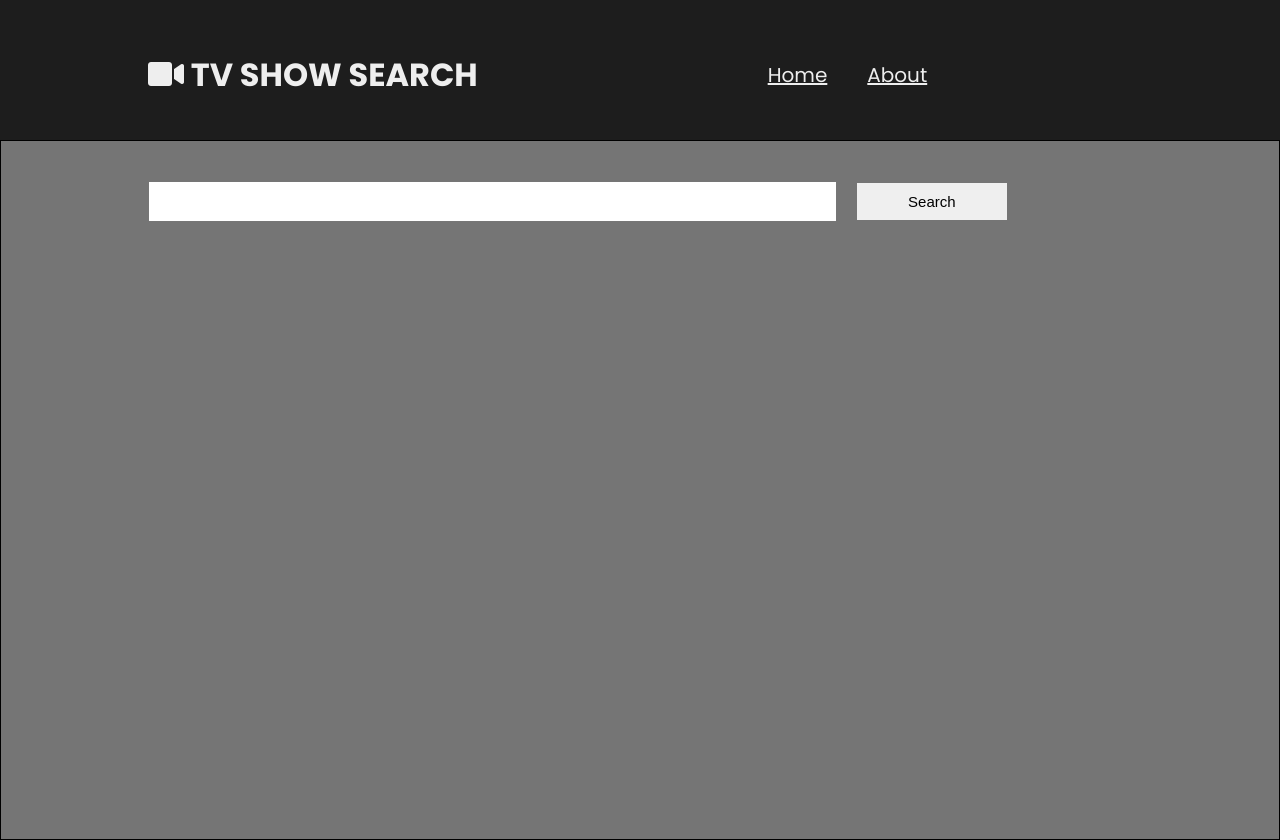
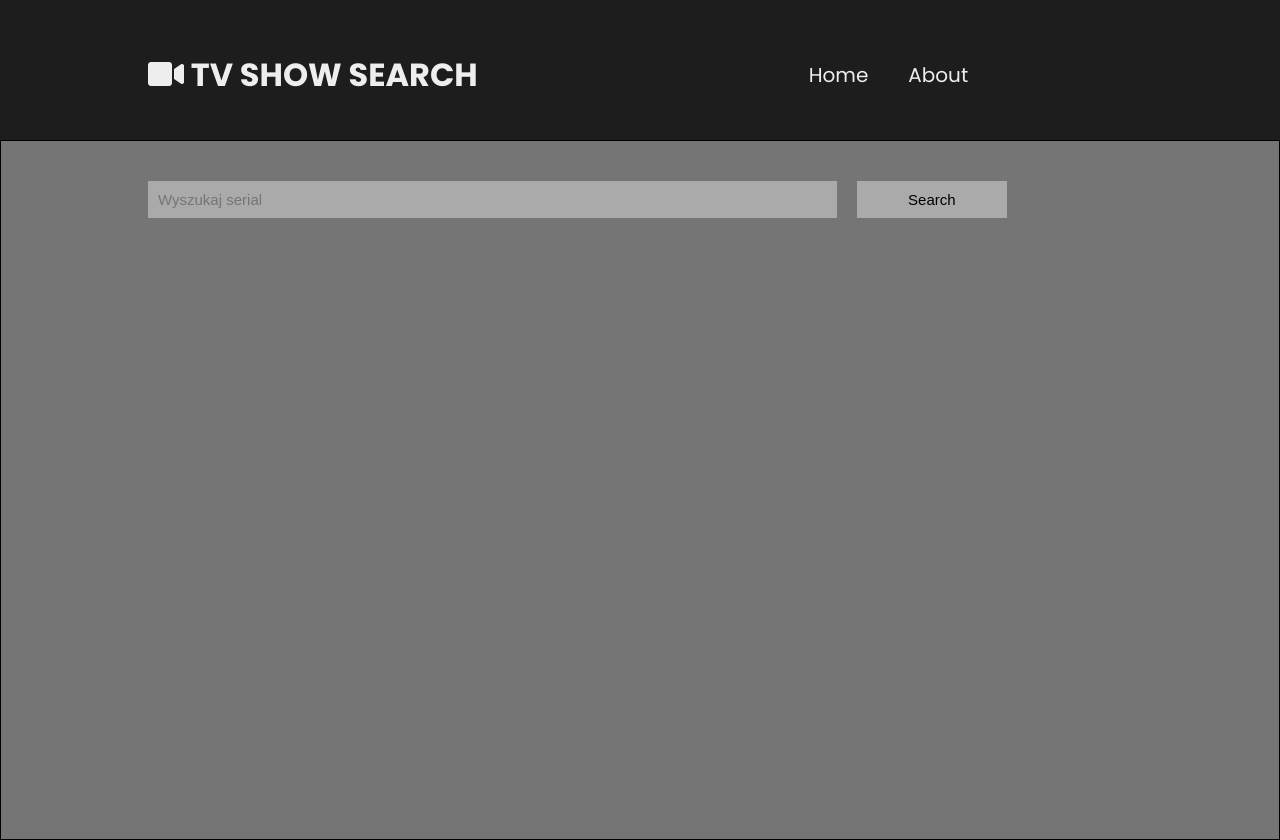
Before and after one commit to danielsuszek/movie-list, a React (Create React App) app: page / in a window 1280 px wide. Built offline with nearby package versions, Linux system fonts and the light colour scheme.

Commit message:
Search by searchTerm logs out data.

```diff
--- a/src/components/Header.module.scss
+++ b/src/components/Header.module.scss
@@ -16,7 +16,6 @@
         padding: 20px;
         font-size: 2rem;
         font-weight: bold;
-        text-decoration: none;
         color: $light;
         &:hover {
           text-decoration: underline;
@@ -25,7 +24,7 @@
     }
     &__nav {
       // @include border($gray);
-      margin-right: 20%;
+      margin-right: 16%;
       ul {
         display: flex;
         list-style: none;
--- a/src/components/Searchbar.jsx
+++ b/src/components/Searchbar.jsx
@@ -1,4 +1,4 @@
-import { useContext } from 'react'
+import { useContext, useState } from 'react'
 
 import classes from "./Searchbar.module.scss"
 import ShowsContext from '../context/showsContext'
@@ -7,12 +7,26 @@ const Searchbar = () => {
   const showsContext = useContext(ShowsContext)
   const {searchShows} = showsContext
 
+  const [searchTerm, setSearchTerm] = useState('')
+
+  const onSubmitHandler = (e) => {
+    e.preventDefault()
+
+    searchShows(searchTerm)
+
+    setSearchTerm("")
+  }
+
   return (
     <div className={classes.searchbar}>
-      <input
-        type="text"
-      ></input>
-      <button onClick={searchShows}>Search</button>
+      <form onSubmit={onSubmitHandler}>
+        <input
+          type="text"
+          placeholder="Wyszukaj serial"
+          onChange={(e) => setSearchTerm(e.target.value)}
+        />
+        <button type="submit">Search</button>
+      </form>
     </div>
   )
 }
--- a/src/components/Searchbar.module.scss
+++ b/src/components/Searchbar.module.scss
@@ -13,11 +13,15 @@
   input {
     width: 70%;
     outline: none;
+    background-color: $gray;
+    border: none;
   }
   button {
     margin-left: 20px;
     width: 150px;
     border-radius: 0;
     border: none;
+    background-color: $gray;
+    cursor: pointer;
   }
 }
--- a/src/context/ShowsState.jsx
+++ b/src/context/ShowsState.jsx
@@ -12,11 +12,13 @@ const ShowsState = (props) => {
 
   const [state, dispatch] = useReducer(ShowsReducer, initialState)
 
-  const searchShows = async () => {
+  const searchShows = async (searchTerm) => {
 
     const {data} = await axios.get(
-      `https://api.tvmaze.com/search/shows?q=girls`
+      `https://api.tvmaze.com/search/shows?q=${searchTerm}`
     );
+
+    // console.log(data);
 
     dispatch({
       type: SEARCH_SHOWS,
@@ -26,7 +28,7 @@ const ShowsState = (props) => {
 
   return (
     <ShowsContext.Provider value={{
-      state,
+      shows: state.shows,
       searchShows
      }}>
       {props.children}
--- a/src/pages/Home.jsx
+++ b/src/pages/Home.jsx
@@ -1,15 +1,25 @@
-import React from "react";
+import { useContext } from "react";
+
 
 import classes from "./Home.module.scss";
 
 import Searchbar from "../components/Searchbar";
+import ShowsContext from "../context/showsContext";
 
 const Home = () => {
+  const showsContext = useContext(ShowsContext)
+
+  const { shows } = showsContext
+
+  console.log(shows);
+
   return (
     <div className={classes.homepage}>
       <Searchbar />
-      <br />
-      {/* <p>Homepage</p> */}
+      <div className={classes.homepage__list}>
+
+      </div>
+
     </div>
   )
 };
--- a/src/sass/main-layout.scss
+++ b/src/sass/main-layout.scss
@@ -10,6 +10,10 @@ body {
   color: $light;
 }
 
+a {
+  text-decoration: none;
+}
+
 #root {
   height: 100vh;
 }
```
Also changed, not shown: src/components/Layout.module.scss (line endings or trailing spaces).
